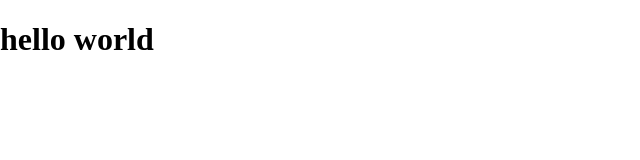
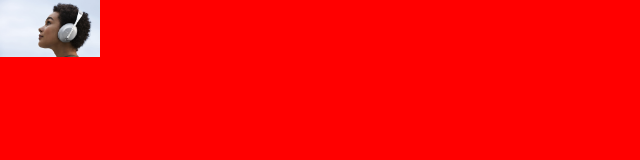
Before and after one commit to yegor-vin/BOSE_project-parcel, a website built with Parcel: page src/index.html in a window 1280 px wide. Shown: the whole page, without its empty margins (0-640 px from the left). Built offline with nearby package versions, Linux system fonts and the light colour scheme.

Commit message:
issues with project

```diff
--- a/src/index.html
+++ b/src/index.html
@@ -17,6 +17,13 @@
     ></script>
   </head>
   <body>
-    <h1>hello world</h1>
+    <header class="header">
+      <div class="header__content">
+        <img src="./images/header-image.png" alt="Bose header picture" class="header__img">
+        <div class="container">
+
+        </div>
+      </div>
+    </header>
   </body>
 </html>
--- a/src/styles/main.scss
+++ b/src/styles/main.scss
@@ -1,5 +1,18 @@
-$alert-color: red;
-
 body {
   margin: 0;
+  padding: 0;
+  background-color: red;
 }
+
+.header__content {
+  width: 1000px;
+}
+
+.container {
+  width: 1020px;
+  margin: 0 auto;
+}
+
+.header__img {
+  width: 100px;
+}
```
Also changed, not shown: css/main.min.css (added), src/images/header-image.png (added), 1 other file.
